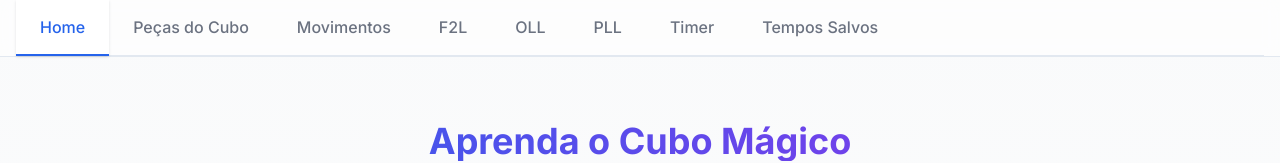
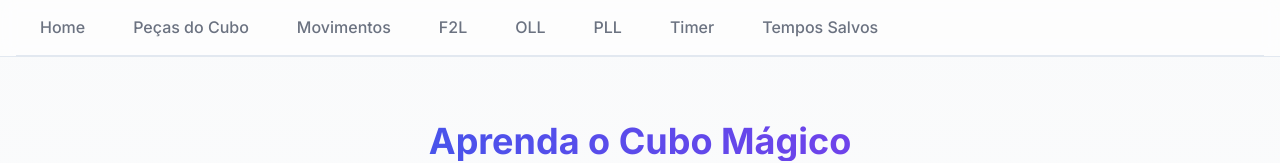
Before and after one commit to ValdineiJunior/cube-lessons, a Next.js app: page / in a window 1280 px wide. Shown: the top 163 px of the page. Built offline with nearby package versions, Linux system fonts and the light colour scheme.

Commit message:
fix: update TabsTrigger value to use item.label for correct navigation

```diff
--- a/src/components/layout/header.tsx
+++ b/src/components/layout/header.tsx
@@ -35,7 +35,7 @@ export function Header() {
               {navigationItems.map((item) => (
                 <TabsTrigger
                   key={item.href}
-                  value={item.href}
+                  value={item.label}
                   asChild
                   className="h-14 rounded-none border-b-2 border-transparent px-6 text-base font-medium text-gray-500 transition-all hover:border-gray-300 hover:text-gray-900 data-[state=active]:border-blue-600 data-[state=active]:text-blue-600"
                 >
```
